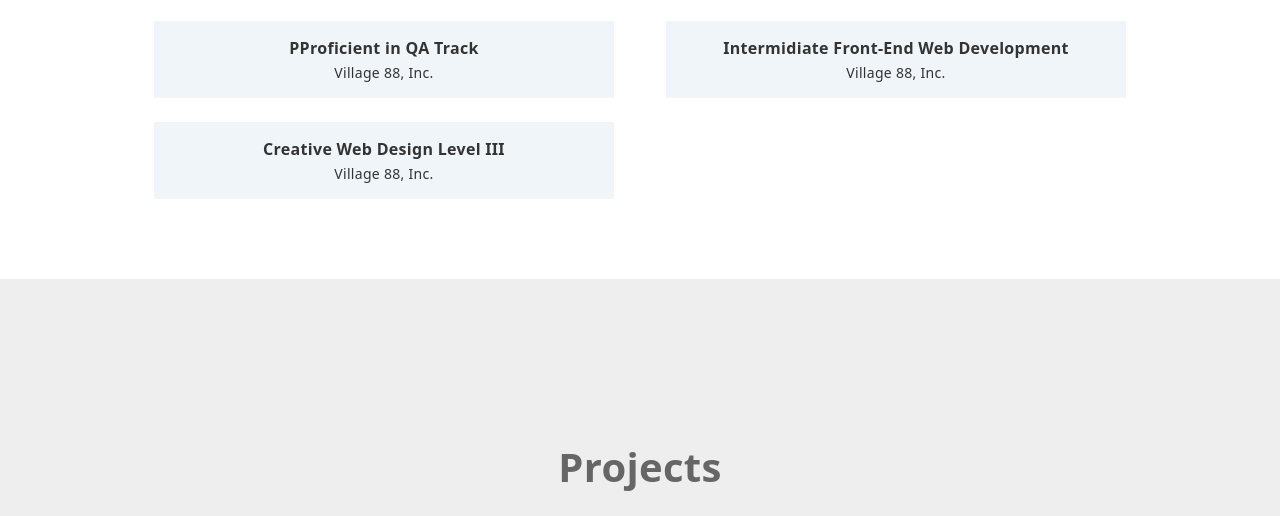
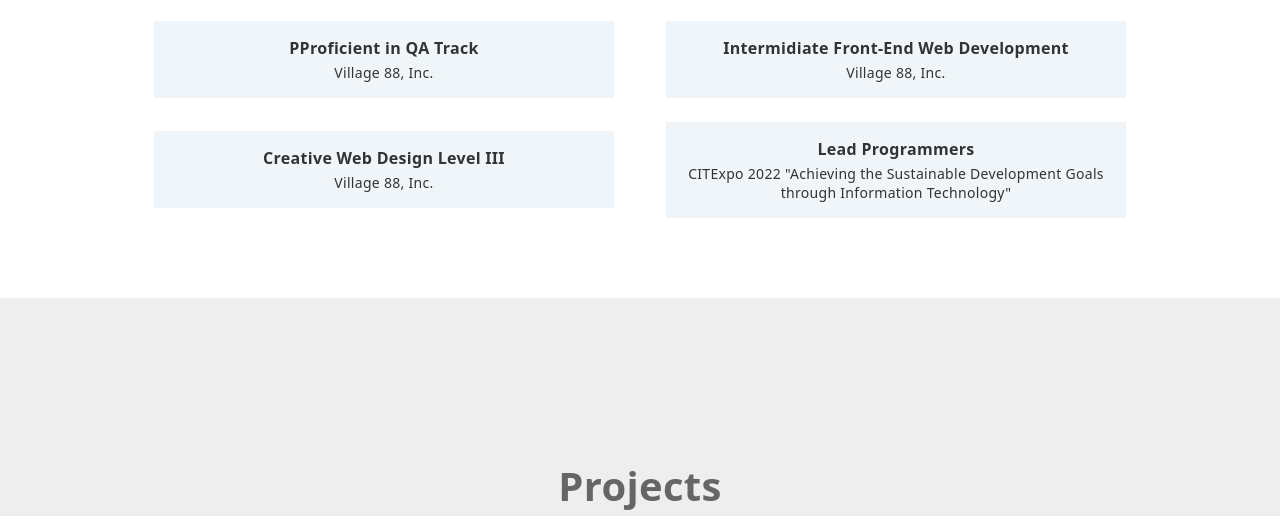
Before and after one commit to cherryann28/myportfolio, a plain HTML site: page index.html in a window 1280 px wide. Shown: the part 2256-2772 px from the top of the page. Drawn offline with nearby package versions, Linux system fonts and the light colour scheme.

Commit message:
added a certificate

```diff
--- a/index.html
+++ b/index.html
@@ -221,30 +221,12 @@
                                 <h3 class="skills-name">Village 88, Inc.</h3>
                             </div>
                         </a>
-                        <!-- <div class="certification-data">
-                            <a target="_blank" href="https://drive.google.com/file/d/1ifwapfBf5t7O_lHeNINa1NHJaOmAMvx7/view">Proficient in Web Fundamentals</a>
-                            <h3 class="skills-name">Village 88, Inc.</h3>
-                        </div>
-
-                        <div class="certification-data">
-                            <a target="_blank" href="https://drive.google.com/file/d/1xH7UIcmhuQwv0I3pAI31B5KA_QehIOXK/view">Proficient in Advanced PHP Track</a>
-                            <h3 class="skills-name">Village 88, Inc.</h3>
-                        </div>
-
-                        <div class="certification-data">
-                            <a target="_blank" href="https://drive.google.com/file/d/1I5GxPovG4Bi8hbp5_0Jx3D-Km45gsSD2/view">Proficient in QA Track</a>
-                            <h3 class="skills-name">Village 88, Inc.</h3>
-                        </div>
-
-                        <div class="certification-data">
-                            <a target="_blank" href="https://drive.google.com/file/d/1U9qwKui1SO1c8sNo58SZsnSfeyFIEZlG/view">Intermidiate Front-End Web Development</a>
-                            <h3 class="skills-name">Bayan Academy</h3>
-                        </div>
-
-                        <div class="certification-data">
-                            <a target="_blank" href="https://drive.google.com/file/d/17IXYX4WAUwzVaMJG27M8WWrTuFbqUp4m/view">Creative Web Design Level III</a>
-                            <h3 class="skills-name">Sector East Training Solutions Incorporated</h3>
-                        </div> -->
+                        <a target="_blank" href="https://drive.google.com/file/d/1wG6yzbDH9Fg7oTBA-hZnM4hnsXWi8PAs/view">
+                            <div class="certification-data">
+                                <h2>Lead Programmers</h2>
+                                <h3 class="skills-name">CITExpo 2022 "Achieving the Sustainable Development Goals through Information Technology"</h3>
+                            </div>
+                        </a>
                     </div>
                 </div>
             </div>
```
